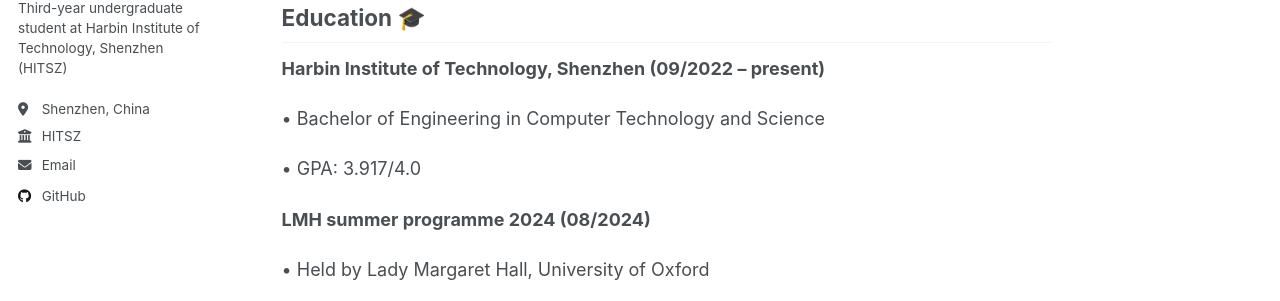
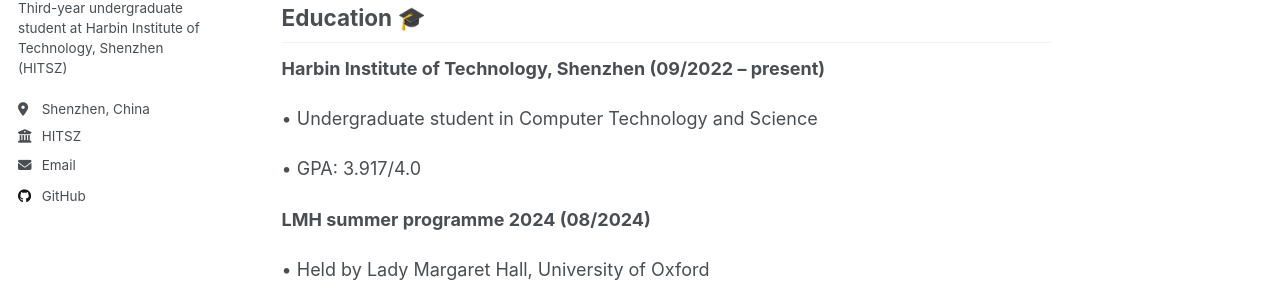
Before and after one commit to CMY-K/CMY-K.github.io, a Jekyll site: the page built from _pages/about.md, in a window 1280 px wide and 900 px high. Shown: the part 297-598 px from the top of the window. Built offline with Jekyll 4.4.1, drawn with Linux system fonts in a browser that asks for light colours.

Commit message:
Update about.md

```diff
--- a/_pages/about.md
+++ b/_pages/about.md
@@ -13,7 +13,7 @@
 ------
 **Harbin Institute of Technology, Shenzhen (09/2022 – present)**
 
-• Bachelor of Engineering in Computer Technology and Science
+• Undergraduate student in Computer Technology and Science
 
 • GPA: 3.917/4.0
 
```
